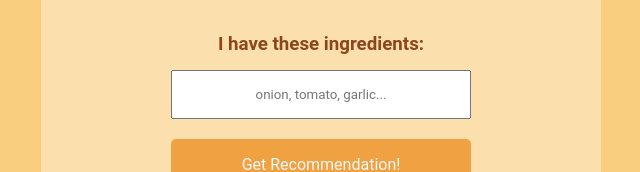
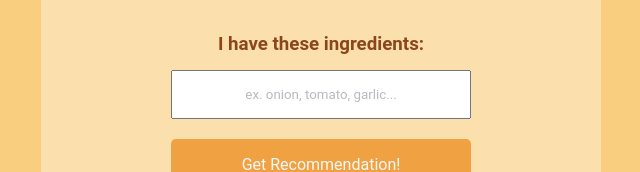
Before and after one commit to TweetyBird-53/RecipeGenerator, a React app: page / in a window 1280 px wide. Shown: the part 441-613 px from the top of the page, without its empty margins (319-959 px from the left). Built offline with nearby package versions, Linux system fonts and the light colour scheme.

Commit message:
refactor(ai-ml): update css

```diff
--- a/client/Components/Recommendations.js
+++ b/client/Components/Recommendations.js
@@ -56,7 +56,7 @@ const Recommendations = () => {
             type='text'
             value={userQuery}
             onChange={(e) => setUserQuery(e.target.value)}
-            placeholder='onion, tomato, garlic...'
+            placeholder='ex. onion, tomato, garlic...'
             style={{ width: '100%', padding: '15px', marginTop: '10px', textAlign: 'center'}}
           />
         </label>
--- a/client/styles.css
+++ b/client/styles.css
@@ -70,8 +70,8 @@ textarea {
   outline: none;
 }
 
-textarea::placeholder {
-  color: #707b94;
+input::placeholder {
+  color: #b7babf;
 }
 
 button {
```
